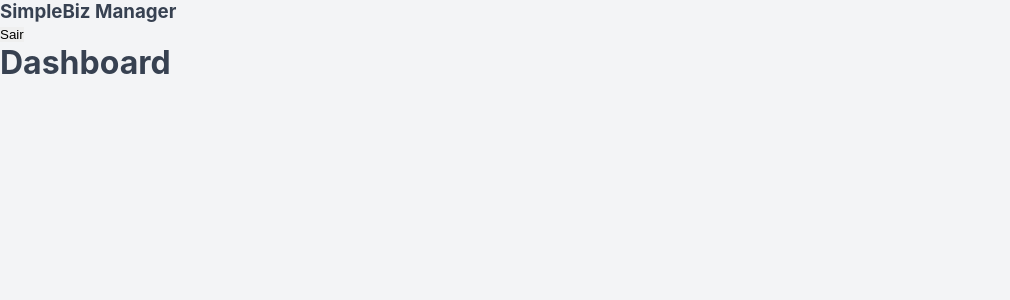
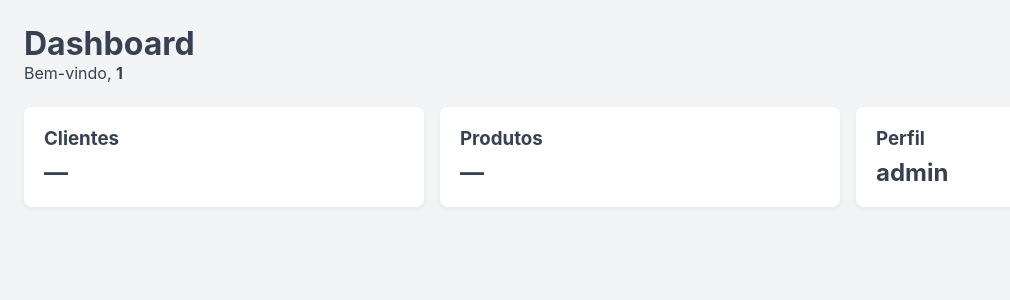
Before and after one commit to Adriel-Rocha/simplebiz-manager, a React (Vite) app in the folder frontend/: page /dashboard in a window 1280 px wide. Shown: the top 300 px of the page, without its empty margins (0-1010 px from the left). Built offline with nearby package versions, Linux system fonts and the light colour scheme; no server answers; sample sign-in values are in the browser's storage.

Commit message:
feat: add initial dashboard page with summary cards

```diff
--- a/frontend/src/pages/Dashboard/index.jsx
+++ b/frontend/src/pages/Dashboard/index.jsx
@@ -1,12 +1,33 @@
-import Header from "../../components/layout/Header";
+import "./styles.css";
+import { useAuth } from "../../hooks/useAuth";
 
-const Dashboard = () => {
+export default function Dashboard() {
+  const { user } = useAuth();
+
   return (
-    <>
-      <Header />
+    <div className="dashboard-container">
       <h1>Dashboard</h1>
-    </>
-  )
-};
 
-export default Dashboard;
+      <p className="welcome">
+        Bem-vindo, <strong>{user?.email}</strong>
+      </p>
+
+      <div className="dashboard-cards">
+        <div className="card">
+          <h3>Clientes</h3>
+          <span>—</span>
+        </div>
+
+        <div className="card">
+          <h3>Produtos</h3>
+          <span>—</span>
+        </div>
+
+        <div className="card">
+          <h3>Perfil</h3>
+          <span>{user?.role}</span>
+        </div>
+      </div>
+    </div>
+  );
+}
--- /dev/null
+++ b/frontend/src/pages/Dashboard/styles.css
@@ -0,0 +1,31 @@
+.dashboard-container {
+  padding: 24px;
+}
+
+.welcome {
+  margin-bottom: 24px;
+  color: var(--gray-600);
+}
+
+.dashboard-cards {
+  display: grid;
+  grid-template-columns: repeat(auto-fit, minmax(220px, 1fr));
+  gap: 16px;
+}
+
+.card {
+  background: #fff;
+  border-radius: 8px;
+  padding: 20px;
+  box-shadow: 0 2px 6px rgba(0, 0, 0, 0.05);
+}
+
+.card h3 {
+  margin-bottom: 8px;
+  color: var(--gray-700);
+}
+
+.card span {
+  font-size: 24px;
+  font-weight: bold;
+}
```
Also changed, not shown: frontend/src/pages/Dashboard/style.css (deleted).
